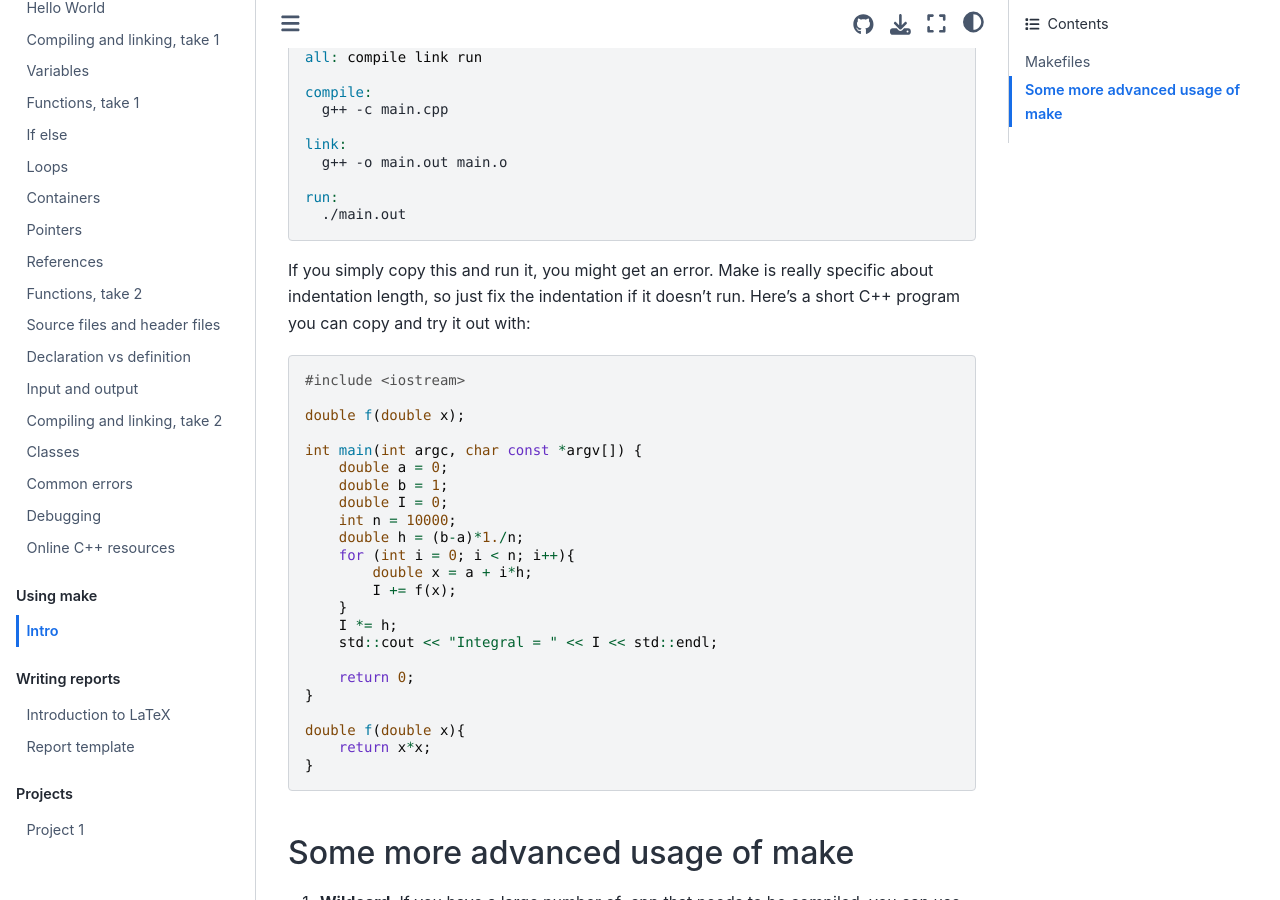
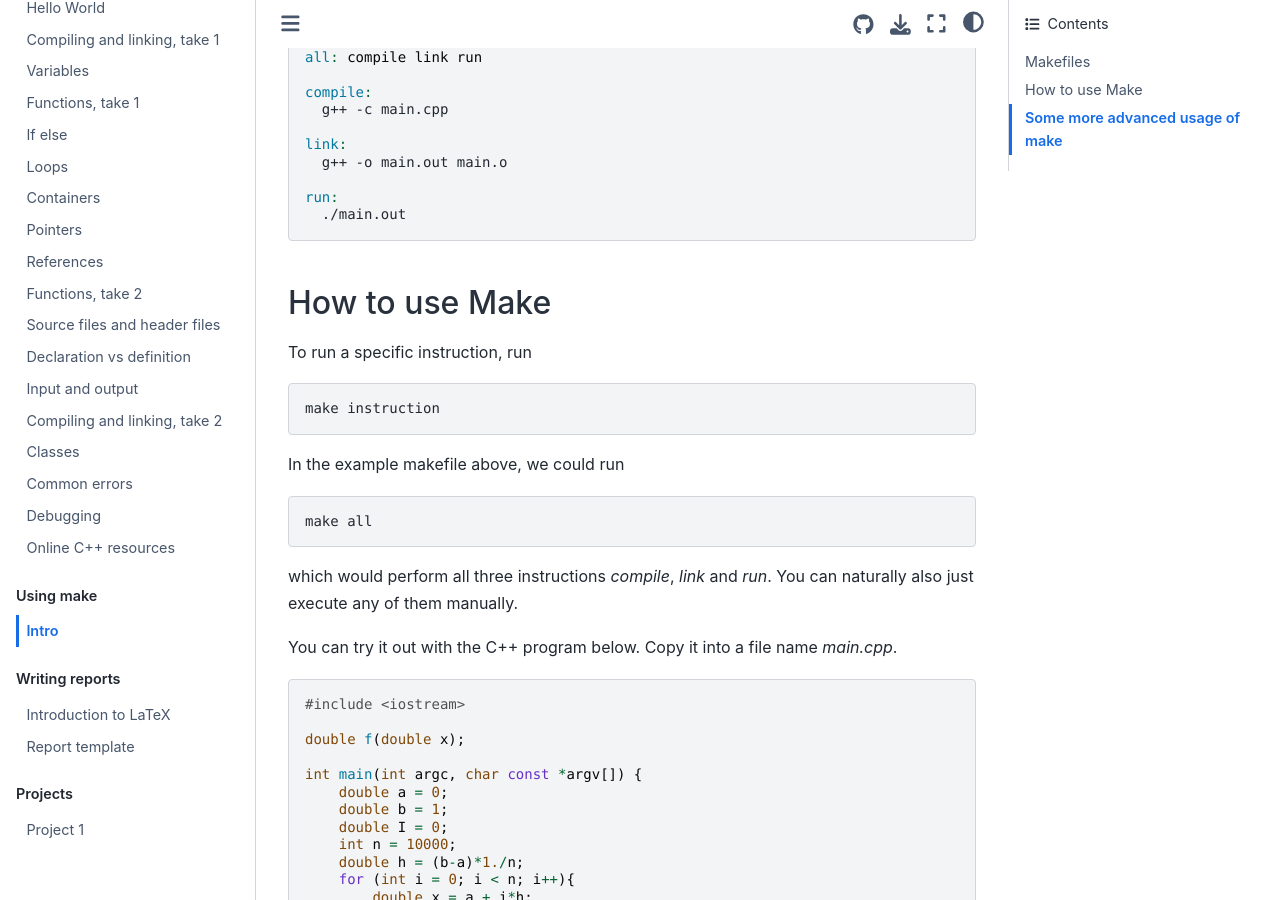
Before and after one commit to anderkve/FYS3150, a Jupyter Book: the page built from book/using_make/intro.md, in a window 1280 px wide and 900 px high, scrolled down 1107 px. Built offline with Jupyter Book 1.0.4 settings and Sphinx 7.4.7 and the Sphinx Book theme 1.1.4, drawn with Linux system fonts in a browser that asks for light colours.

Commit message:
Forgot to add how you actually run code using make. Added now.

````diff
--- a/book/using_make/intro.md
+++ b/book/using_make/intro.md
@@ -57,7 +57,23 @@ run:
   ./main.out
 ```
 
-If you simply copy this and run it, you might get an error. Make is really specific about indentation length, so just fix the indentation if it doesn't run. Here's a short C++ program you can copy and try it out with:
+## How to use Make
+
+To run a specific instruction, run
+
+```sh
+make instruction
+```
+
+In the example makefile above, we could run
+
+```sh
+make all
+```
+which would perform all three instructions *compile*, *link* and *run*. You can naturally also just execute any of them manually.
+
+You can try it out with the C++ program below. Copy it into a file name *main.cpp*.
+
 
 ```c++
 #include <iostream>
````
